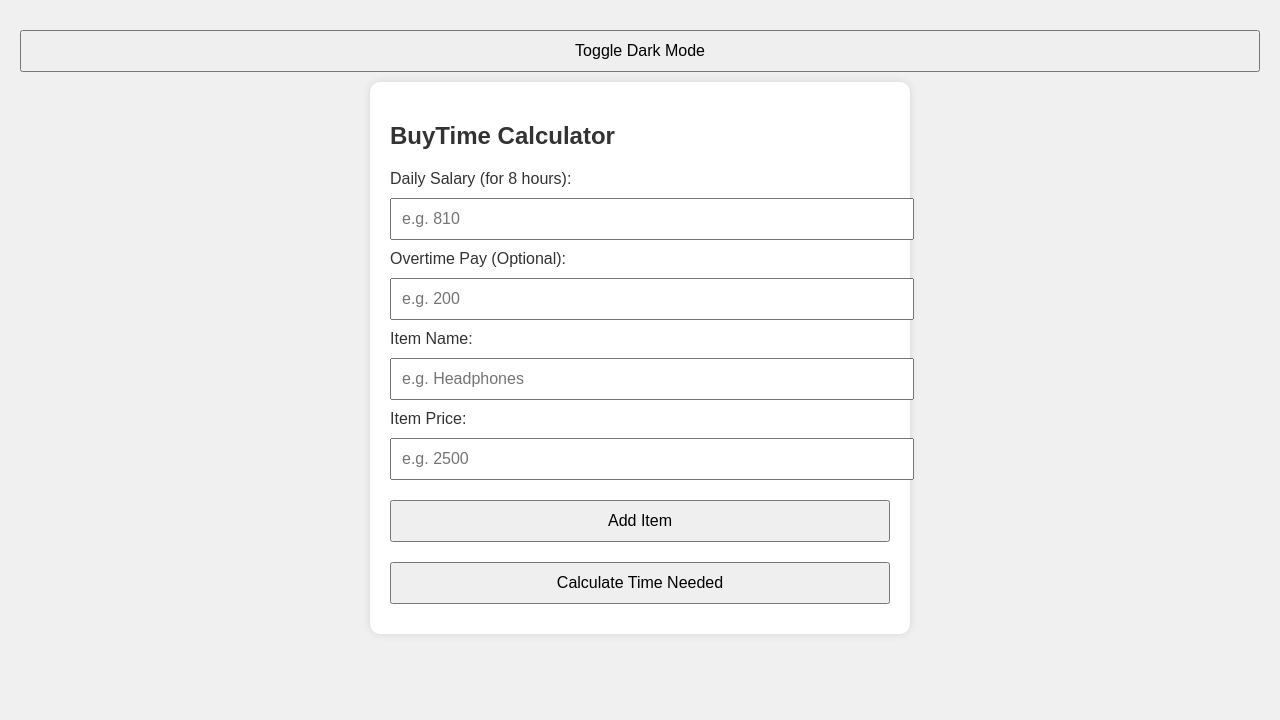
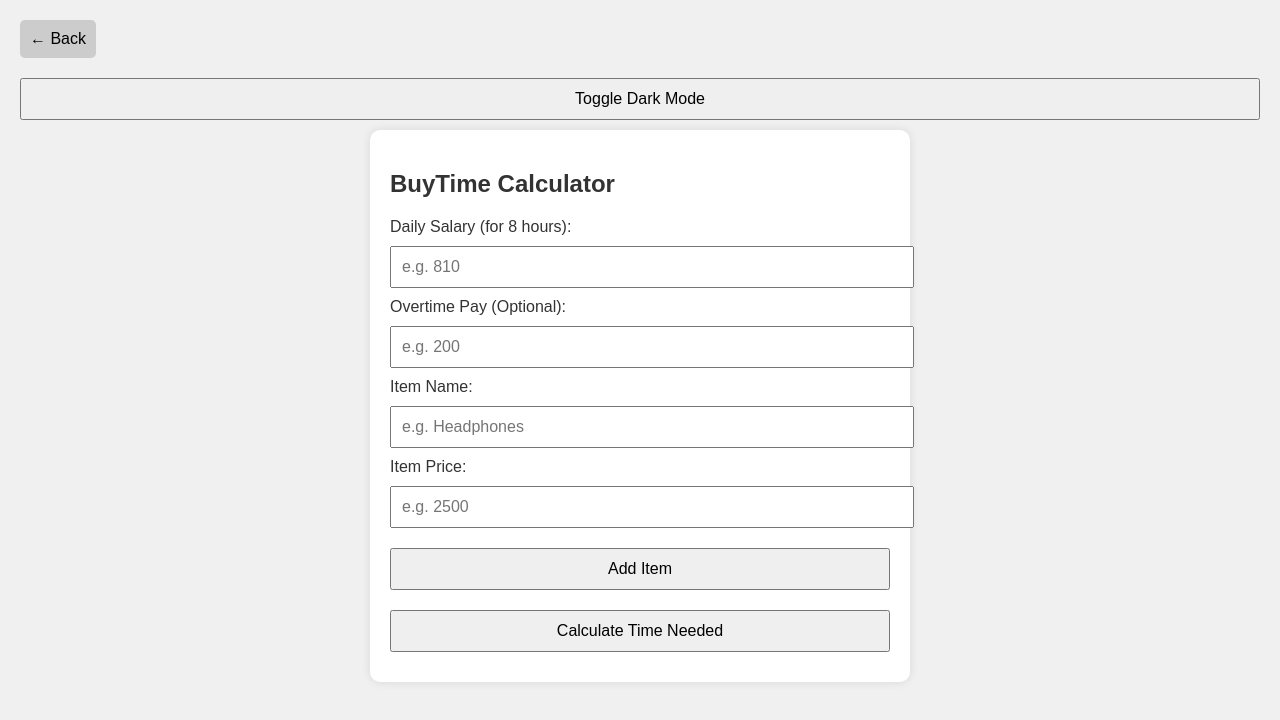
Before and after one commit to kenethferrera/Free-Calculator-, a plain HTML site: page index.html in a window 1280 px wide. Drawn offline with Linux system fonts and the light colour scheme.

Commit message:
Update index.html

```diff
--- a/index.html
+++ b/index.html
@@ -45,9 +45,20 @@
     .dark-mode th, .dark-mode td {
       border-color: #555;
     }
+    .back-btn {
+      display: inline-block;
+      margin-bottom: 10px;
+      background: #ccc;
+      color: #000;
+      text-align: center;
+      padding: 10px;
+      border-radius: 5px;
+      text-decoration: none;
+    }
   </style>
 </head>
 <body>
+  <a href="#" onclick="history.back(); return false;" class="back-btn">← Back</a>
   <button onclick="toggleDarkMode()">Toggle Dark Mode</button>
   <div class="container">
     <h2>BuyTime Calculator</h2>
```
